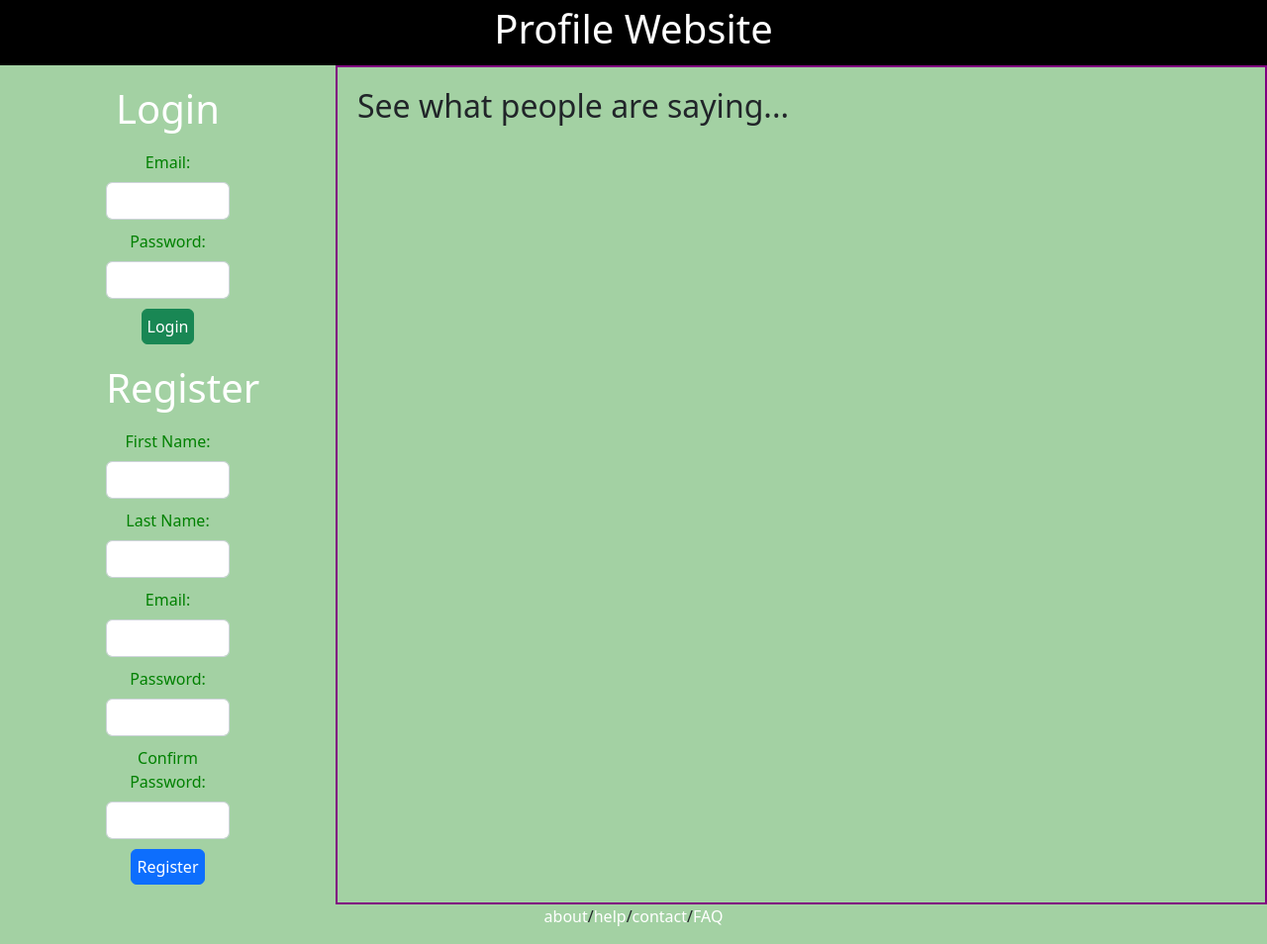
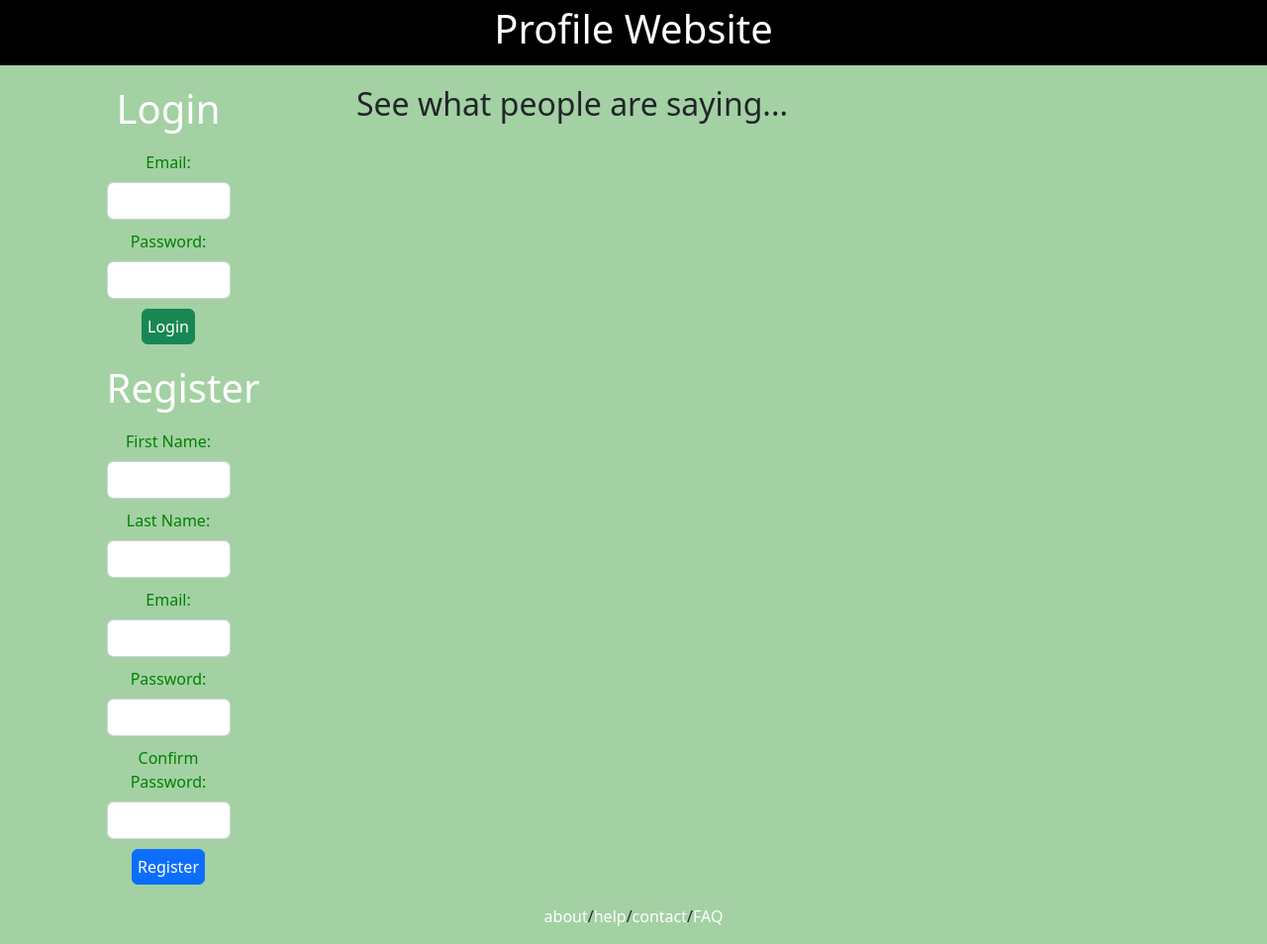
Before and after one commit to albertbravo650/Projects, a Flask app: page / in a window 1280 px wide. Shown: the whole page at 99% size. Run offline with Flask 3, Linux system fonts and the light colour scheme; data that the repository does not hold is empty.

Commit message:
next commit remove border

```diff
--- a/python/profile/flask_app/static/style.css
+++ b/python/profile/flask_app/static/style.css
@@ -51,7 +51,7 @@ label {
 }
 
 .rightside {
-    border: 2px solid purple;
+    /* border: 2px solid purple; */
     flex: 3;
     padding: 20px;
 }
```
